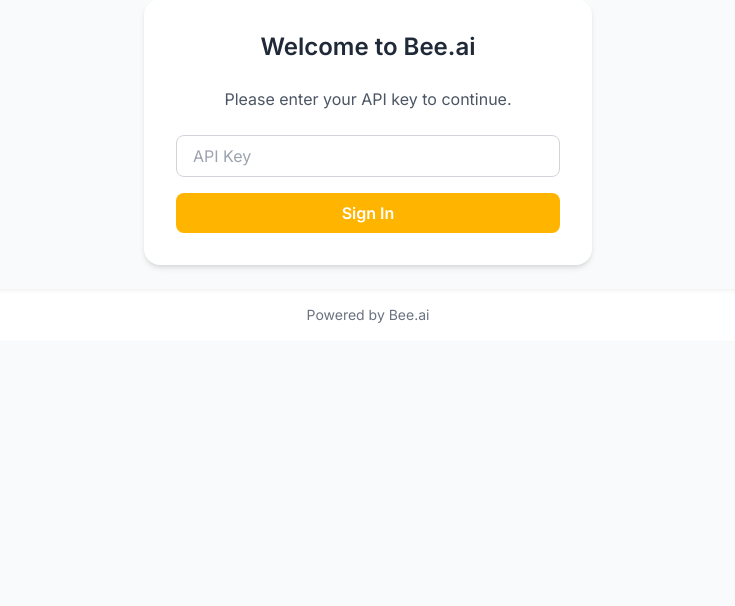
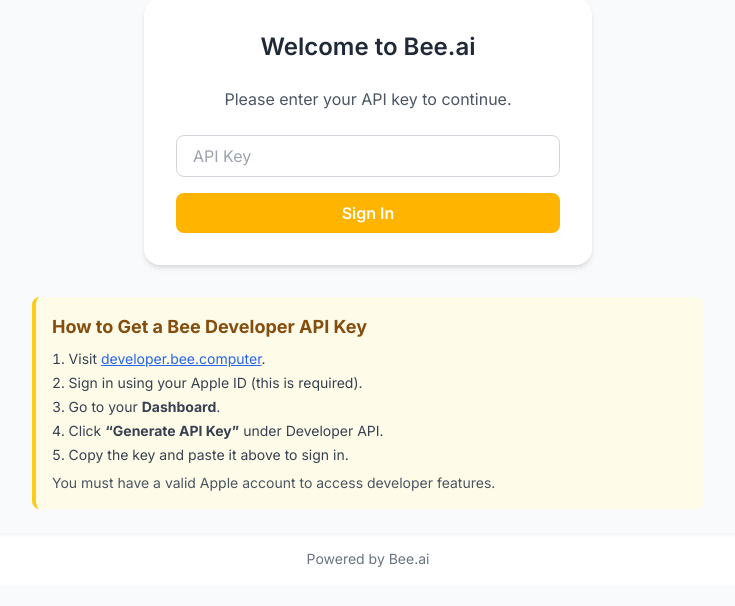
Before and after one commit to chartmann1590/bee-ai-web, a Flask app: page / in a window 1280 px wide. Shown: the part 81-687 px from the top of the page, without its empty margins (272-1007 px from the left). Run offline with Flask 3, Linux system fonts and the light colour scheme; some libraries are stand-ins or nearby versions.

Commit message:
Implimented Invalid Key notice and added RAG Search

```diff
--- a/app.py
+++ b/app.py
@@ -12,12 +12,21 @@
 from dotenv import load_dotenv
 import pdfkit
 import markdown as md
+import faiss
+import numpy as np
+from sentence_transformers import SentenceTransformer
 
 # Load .env (FLASK_SECRET_KEY)
 load_dotenv()
 
 app = Flask(__name__)
 app.secret_key = os.getenv('FLASK_SECRET_KEY', 'dev_secret')
+
+# initialize local embedder
+embed_model = SentenceTransformer('all-MiniLM-L6-v2')
+embed_dim   = embed_model.get_sentence_embedding_dimension()
+vector_index = None
+vector_meta  = []
 
 # Inject current year into all templates
 @app.context_processor
@@ -38,6 +47,75 @@
     api_key = session.get('api_key')
     return Bee(api_key) if api_key else None
 
+def build_local_index():
+    global vector_index, vector_meta
+    bee   = get_bee()
+    items = []
+
+    # — conversations —
+    page = 1
+    while True:
+        payload = asyncio.run(bee.get_conversations('me', page=page, limit=100))
+        convos  = payload.get('conversations', [])
+        if not convos:
+            break
+        for c in convos:
+            text = ' '.join(m.get('text','') for m in c.get('messages', []))[:1000]
+            items.append({
+                'type': 'conversation',
+                'id': c['id'],
+                'text': text,
+                'url': url_for('conversation_detail', conversation_id=c['id'])
+            })
+        page += 1
+
+    # — facts —
+    page = 1
+    while True:
+        payload = asyncio.run(bee.get_facts('me', page=page, limit=1000))
+        facts = payload.get('facts', [])
+        if not facts:
+            break
+        for f in facts:
+            text = f.get('text','')[:1000]
+            items.append({
+                'type': 'fact',
+                'id': f['id'],
+                'text': text,
+                'url': url_for('edit_fact', fact_id=f['id'])
+            })
+        page += 1
+
+    # — todos —
+    page = 1
+    while True:
+        payload = asyncio.run(bee.get_todos('me', page=page, limit=1000))
+        todos = payload.get('todos', [])
+        if not todos:
+            break
+        for t in todos:
+            text = t.get('text','')[:1000]
+            items.append({
+                'type': 'todo',
+                'id': t['id'],
+                'text': text,
+                'url': url_for('edit_todo', todo_id=t['id'])
+            })
+        page += 1
+
+    # embed all texts
+    texts      = [it['text'] for it in items]
+    embeddings = embed_model.encode(texts, convert_to_numpy=True)
+
+    # normalize for cosine
+    norms      = np.linalg.norm(embeddings, axis=1, keepdims=True)
+    embeddings = embeddings / norms
+
+    # build FAISS inner‑product index
+    vector_index = faiss.IndexFlatIP(embed_dim)
+    vector_index.add(embeddings)
+    vector_meta  = items
+
 # ——————————————————————————————————————————————————————————————
 #  Auth / Dashboard routes
 # ——————————————————————————————————————————————————————————————
@@ -47,15 +125,47 @@
     """Login page: POST your Bee API key here."""
     if request.method == 'POST':
         session['api_key'] = request.form['api_key'].strip()
-        return redirect(url_for('dashboard'))
-    return render_template('index.html')
+        bee = get_bee()
+
+        try:
+            payload = asyncio.run(bee.get_conversations('me', page=1, limit=1))
+            if 'conversations' in payload:
+                return redirect(url_for('dashboard'))
+        except Exception:
+            pass  # fall through to show modal on failure
+
+        session.pop('api_key', None)  # remove invalid key
+        return render_template('index.html', invalid_key=True)
+
+    return render_template('index.html', invalid_key=False)
 
 @app.route('/dashboard')
 def dashboard():
-    """Simple dashboard landing—require login first."""
     if not session.get('api_key'):
         return redirect(url_for('index'))
-    return render_template('dashboard.html')
+
+    query   = request.args.get('q', '').strip()
+    results = []
+
+    if query:
+        if vector_index is None:
+            build_local_index()
+
+        # embed + normalize query
+        q_emb = embed_model.encode([query], convert_to_numpy=True)
+        q_emb = q_emb / np.linalg.norm(q_emb, axis=1, keepdims=True)
+
+        sims, idxs = vector_index.search(q_emb, k=10)
+        for sim, idx in zip(sims[0], idxs[0]):
+            entry = vector_meta[idx].copy()
+            entry['score'] = float(sim)
+            results.append(entry)
+
+    return render_template(
+        'dashboard.html',
+        query=query,
+        results=results
+    )
 
 # ——————————————————————————————————————————————————————————————
 #  Conversations
@@ -354,9 +464,6 @@
     )
 
 if __name__ == '__main__':
-    app.run(debug=True)
+    app.run(debug=True, host='0.0.0.0')
 
 # ——————————————————————————————————————————————————————————————
-
-if __name__ == '__main__':
-    app.run(debug=True)
--- a/requirements.txt
+++ b/requirements.txt
@@ -4,3 +4,6 @@
 WeasyPrint
 pdfkit
 markdown
+faiss-cpu
+sentence-transformers
+numpy
--- a/templates/base.html
+++ b/templates/base.html
@@ -25,6 +25,7 @@
       }
     }
   </script>
+  <script src="https://cdn.jsdelivr.net/npm/alpinejs@3.x.x/dist/cdn.min.js" defer></script>
   <title>{% block title %}Bee Dashboard{% endblock %}</title>
   {% block extra_head %}{% endblock %}
 </head>
--- a/templates/index.html
+++ b/templates/index.html
@@ -3,6 +3,7 @@
 {% block title %}Sign In{% endblock %}
 
 {% block content %}
+<div x-data="{ showModal: {{ 'true' if invalid_key else 'false' }} }">
   <div class="max-w-md mx-auto bg-white p-8 rounded-2xl shadow-md space-y-6">
     <h2 class="text-2xl font-semibold text-center">Welcome to Bee.ai</h2>
     <p class="text-gray-600 text-center">Please enter your API key to continue.</p>
@@ -11,5 +12,31 @@
              class="w-full border border-gray-300 rounded-lg py-2 px-4 focus:outline-none focus:ring-2 focus:ring-beeYellow transition" required>
       <button type="submit" class="w-full bg-beeYellow hover:bg-beeYellowDark text-white font-semibold py-2 rounded-lg transition">Sign In</button>
     </form>
+    {% if invalid_key %}
+      <p class="text-red-500 text-center text-sm mt-2">Invalid API key. Please try again.</p>
+    {% endif %}
   </div>
+
+  <!-- Text Tutorial -->
+  <div class="max-w-2xl mx-auto mt-8 bg-yellow-50 border-l-4 border-yellow-400 text-yellow-800 p-4 rounded-lg">
+    <h3 class="font-bold text-lg">How to Get a Bee Developer API Key</h3>
+    <ol class="list-decimal list-inside mt-2 space-y-1 text-sm text-gray-700">
+      <li>Visit <a href="https://developer.bee.computer/" class="text-blue-600 underline" target="_blank">developer.bee.computer</a>.</li>
+      <li>Sign in using your Apple ID (this is required).</li>
+      <li>Go to your <strong>Dashboard</strong>.</li>
+      <li>Click <strong>“Generate API Key”</strong> under Developer API.</li>
+      <li>Copy the key and paste it above to sign in.</li>
+    </ol>
+    <p class="mt-2 text-sm text-gray-600">You must have a valid Apple account to access developer features.</p>
+  </div>
+
+  <!-- Image Modal (shown only if API key is invalid) -->
+  <div x-show="showModal" class="fixed inset-0 flex items-center justify-center bg-black bg-opacity-50 z-50" x-transition>
+    <div class="bg-white p-6 rounded-xl max-w-3xl w-full shadow-lg relative">
+      <button @click="showModal = false" class="absolute top-2 right-2 text-gray-400 hover:text-black text-xl font-bold">&times;</button>
+      <h3 class="text-xl font-semibold mb-4">Need Help? Here's How to Get Your API Key:</h3>
+      <img src="{{ url_for('static', filename='images/how-to.png') }}" alt="How to Get API Key" class="w-full rounded-md border border-gray-200">
+    </div>
+  </div>
+</div>
 {% endblock %}
```
Also changed, not shown: templates/dashboard.html (+64 -1 lines), static/images/how-to.png (added).
